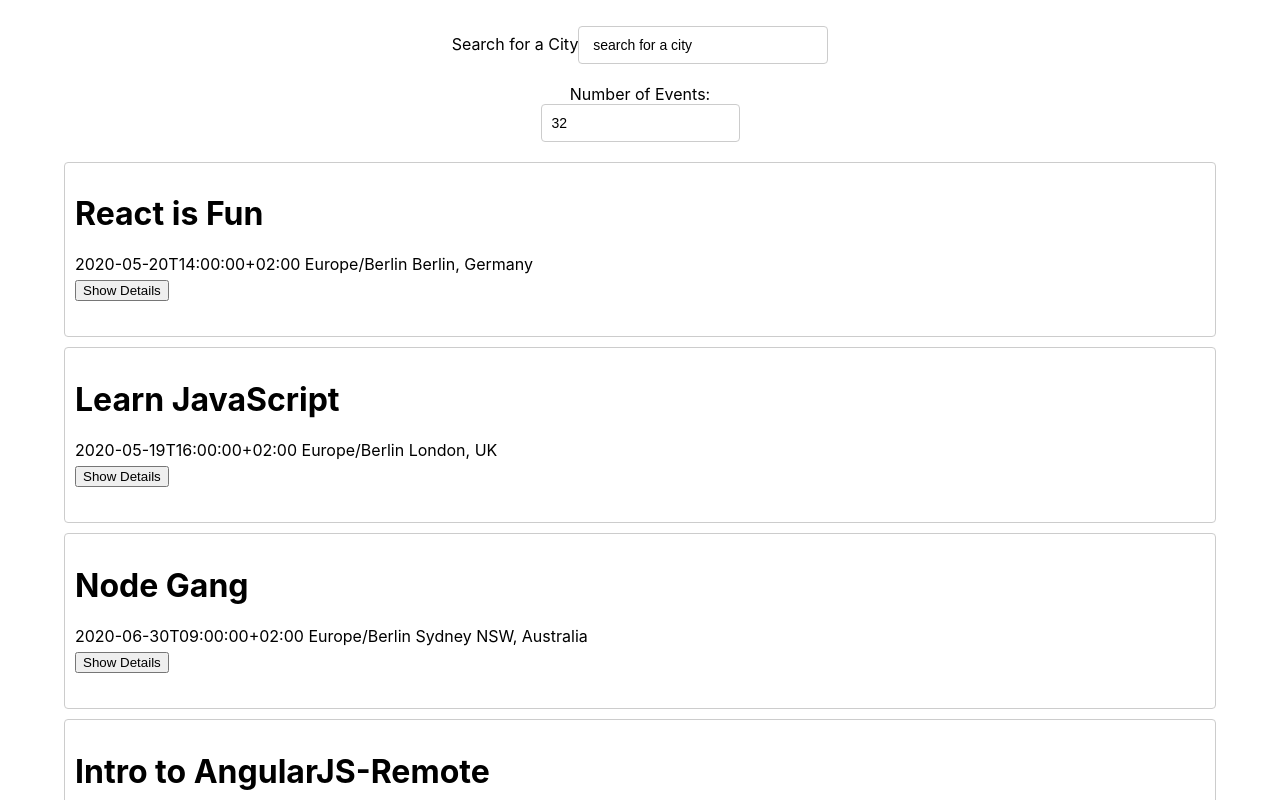
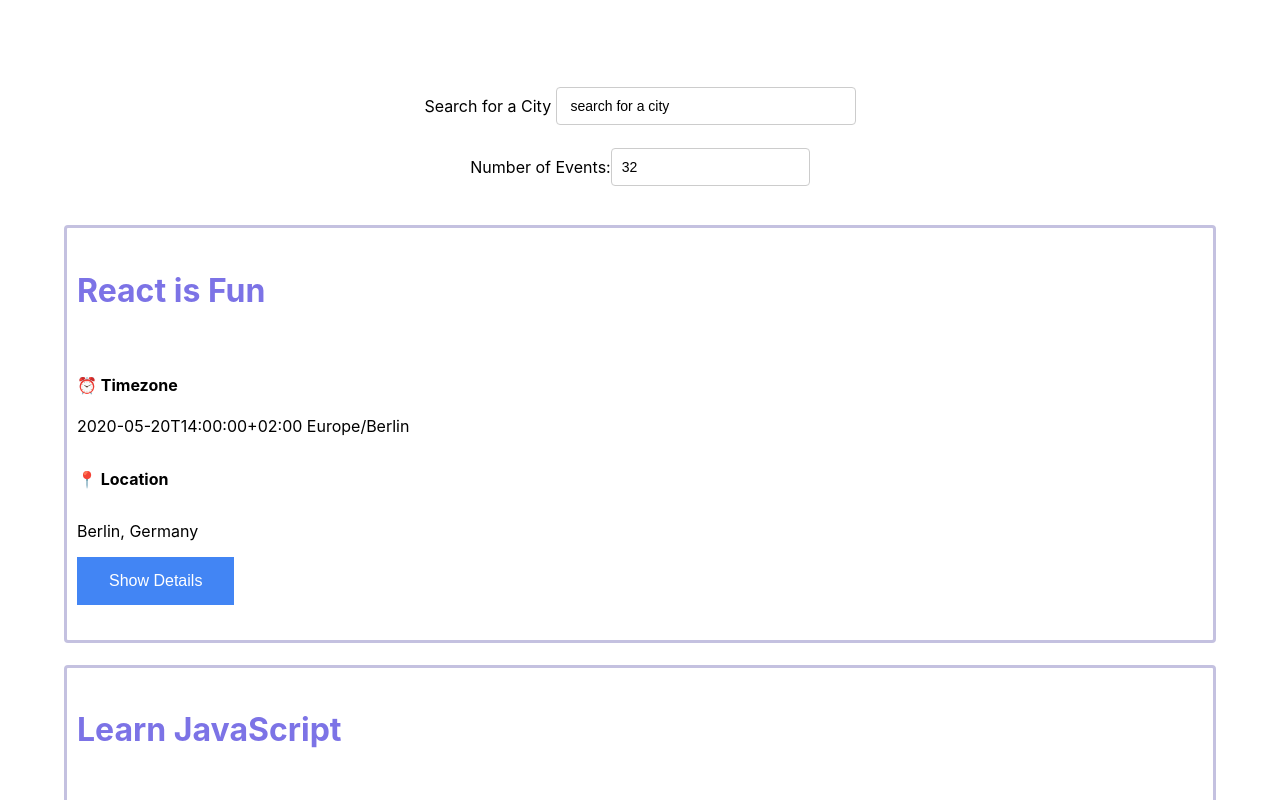
Before and after one commit to techsylvia/meet_app, a React (Create React App) app: page / in a window 1280 px wide. Shown: the top 800 px of the page. Built offline with nearby package versions, Linux system fonts and the light colour scheme.

Commit message:
css styling

```diff
--- a/src/App.css
+++ b/src/App.css
@@ -1,18 +1,25 @@
 @import url(https://fonts.googleapis.com/css?family=Roboto:500);
 .App {
   text-align: center;
-  padding: 2% 5%;
+  padding: 5% 5%;
 }
 
 .App * {
   box-sizing: border-box;
+  padding-top: 1%;
 }
 
+h1,
+h2 {
+  color: #7c73e6;
+}
+
+/* Hide the dots */
 ul {
   padding: 0;
   list-style: none;
 }
-
+/*
 p {
   margin: 5px 0;
 }
@@ -20,6 +27,30 @@ p {
 .display-none {
   display: none;
 }
+*/
+
+.event-showDetails-btn {
+  background-color: #4285f4;
+  border: none;
+  color: white;
+  padding: 15px 32px;
+  text-align: center;
+  text-decoration: none;
+  display: inline-block;
+  font-size: 16px;
+}
+
+.event-hideDetails-btn {
+  background-color: #4285f4;
+  border: none;
+  color: white;
+  padding: 15px 32px;
+  text-align: center;
+  text-decoration: none;
+  display: inline-block;
+  font-size: 16px;
+}
+
 .showSuggestions {
   display: block;
 }
@@ -37,7 +68,7 @@ input[type="number"] {
 }
 
 .city {
-  width: 250px;
+  width: 300px;
 }
 
 .CitySearch {
@@ -80,7 +111,7 @@ input[type="number"] {
   padding: 10px 10px 35px;
   margin-bottom: 10px;
   text-align: left;
-  border: 1px solid #ccc;
+  border: 3px solid #c4c1e0;
   border-radius: 4px;
   position: relative;
 }
@@ -126,6 +157,7 @@ input[type="number"] {
   grid-gap: 20px;
   padding: 20px;
   font-family: sans-serif;
+  background-color: #7c73e6;
 }
 
 .Alert {
@@ -147,12 +179,12 @@ input[type="number"] {
 }
 
 .login-button {
-  color: #494949;
+  color: #7c73e6;
   text-transform: uppercase;
   text-decoration: none;
   background: #ffffff;
   padding: 20px;
-  border: 4px solid #494949;
+  border: 4px solid #c4c1e0;
   display: inline-block;
   transition: all 0.4s ease 0s;
   min-width: 10rem;
--- a/src/App.js
+++ b/src/App.js
@@ -4,6 +4,7 @@ import "./App.css";
 import CitySearch from "./CitySearch";
 import EventList from "./EventList";
 import NumberOfEvents from "./NumberOfEvents";
+
 class App extends Component {
   // componentDidMount
   componentDidMount() {
--- a/src/CitySearch.js
+++ b/src/CitySearch.js
@@ -6,7 +6,7 @@ class CitySearch extends Component {
     super();
 
     this.state = {
-      query: " search for a city",
+      query: " search for a city ",
       suggestions: [],
       showSuggestions: undefined,
     };
@@ -35,7 +35,7 @@ class CitySearch extends Component {
     return (
       <Form>
         <Form.Group className="mb-3">
-          <Form.Label>Search for a City</Form.Label>
+          <Form.Label> Search for a City </Form.Label>
           <Form.Control
             type="text"
             className="city"
--- a/src/Event.js
+++ b/src/Event.js
@@ -1,4 +1,5 @@
 import React, { Component } from "react";
+import "./App.css";
 
 class Event extends Component {
   toggleEventDetails = () => {
@@ -14,8 +15,12 @@ class Event extends Component {
         <div className="event">
           <h1 className="event-summary-title">{event.summary}</h1>
           <p className="event-info">
-            {event.start.dateTime} {event.start.timeZone} {event.location}
+            <h4>⏰ Timezone</h4>
+            {event.start.dateTime} {event.start.timeZone}
           </p>
+          <h4>📍 Location</h4>
+          <p className="event-location">{event.location}</p>
+
           {this.state.show && (
             <>
               <h2 className="event-about-title">About event:</h2>
--- a/src/NumberOfEvents.js
+++ b/src/NumberOfEvents.js
@@ -1,4 +1,5 @@
 import React, { Component } from "react";
+import Form from "react-bootstrap/Form";
 
 export class NumberOfEvents extends Component {
   handleInputChanged = (event) => {
@@ -8,17 +9,18 @@ export class NumberOfEvents extends Component {
   state = { numOfEvents: 32 };
   render() {
     return (
-      <div className="numberOfEvents">
-        <label>
-          Number of Events:
-          <input
+      <Form>
+        <Form.Group className="mb-3">
+          <Form.Label>Number of Events:</Form.Label>
+
+          <Form.Control
             type="number"
             className="number-input"
             value={this.state.numOfEvents}
             onChange={this.handleInputChanged}
           />
-        </label>
-      </div>
+        </Form.Group>
+      </Form>
     );
   }
 }
```
Also changed, not shown: src/setupTests.js (deleted, +0 -10 lines), src/images/undraw_meet_the_team_re_4h08.svg (added), 1 other file (tests, documents, lock files or other folders).
